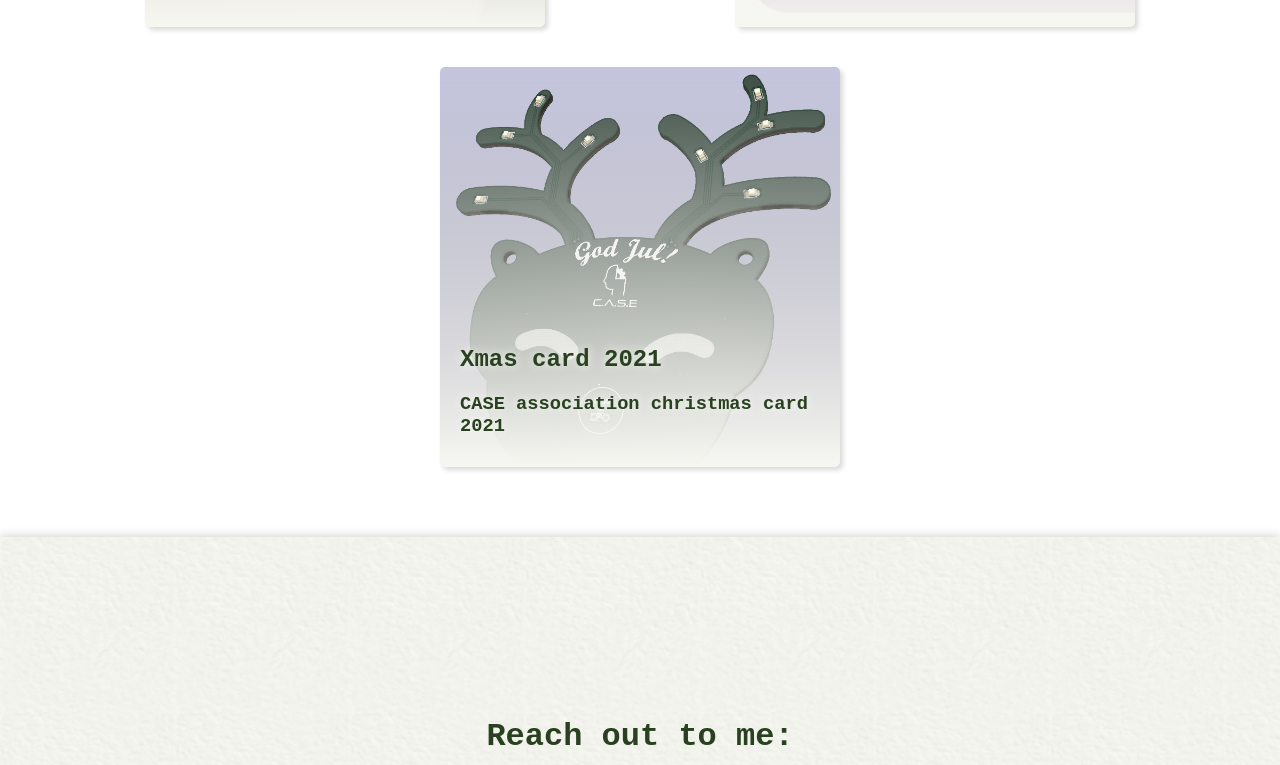
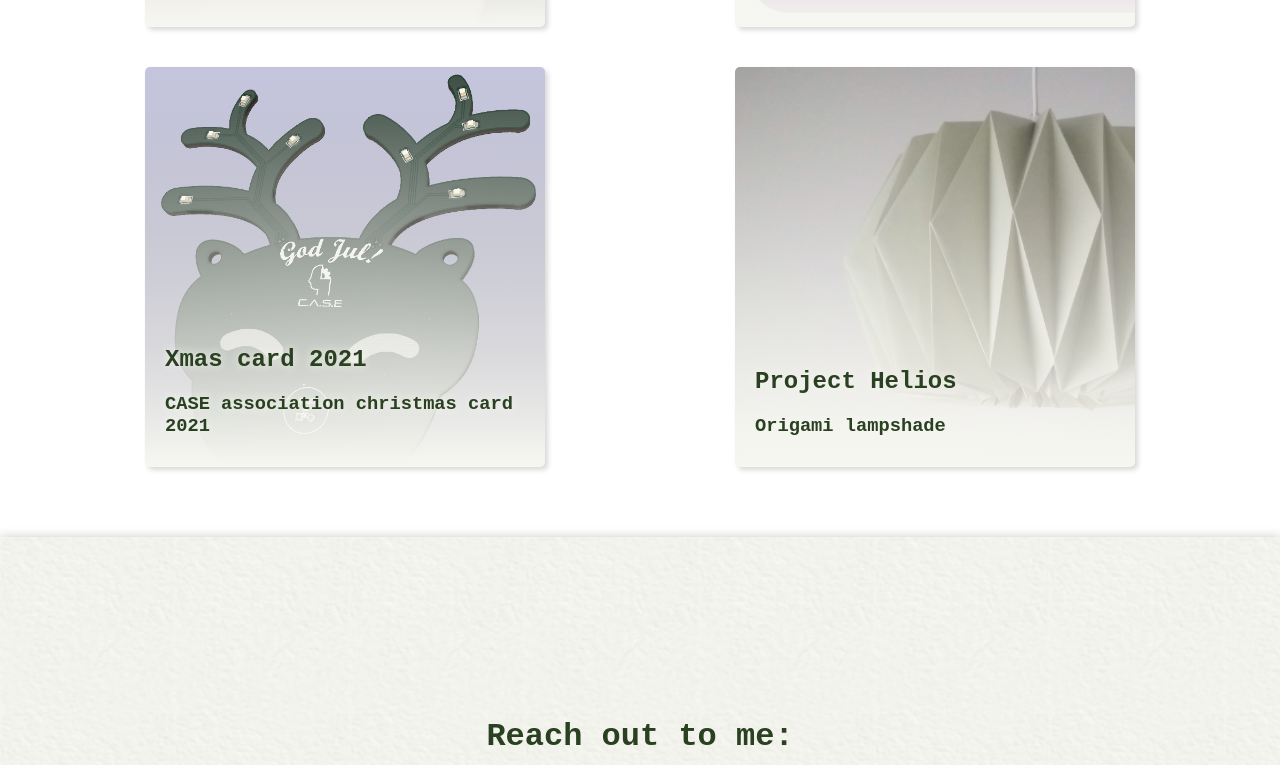
Before and after one commit to adaand00/adaand00.github.io, a plain HTML site: page index.html in a window 1280 px wide. Shown: the part 2483-3248 px from the top of the page. Drawn offline with Linux system fonts and the light colour scheme; a web font is replaced by a local one.

Commit message:
Add Helios

```diff
--- a/index.html
+++ b/index.html
@@ -30,7 +30,7 @@
 
     <div class="page" id="projects">
 
-      <a class="projectbox" href="https://github.com/adaand00">
+      <a class="projectbox">
         <img src="" alt="">
         <h2>Project Syrinx</h2>
         <h3>Additive synthesizer with wifi control</h3>
@@ -56,6 +56,11 @@
         <h3>CASE association christmas card 2021</h3>
       </a>
 
+      <a class="projectbox" id="helios">
+        <h2>Project Helios</h2>
+        <h3>Origami lampshade</h3>
+      </a>
+
     </div>
 
     <div class="page paper" id="contact">
--- a/style.css
+++ b/style.css
@@ -148,6 +148,11 @@ body{
     background-size: cover;
 }
 
+#helios{
+    background-image: linear-gradient(#FFFFFF00, var(--c-light)), url(img/helios.jpg);
+    background-size: cover;
+}
+
 #contact{
     text-align: center;
     color: var(--c-dark);
```
Also changed, not shown: img/helios.jpg (added).
